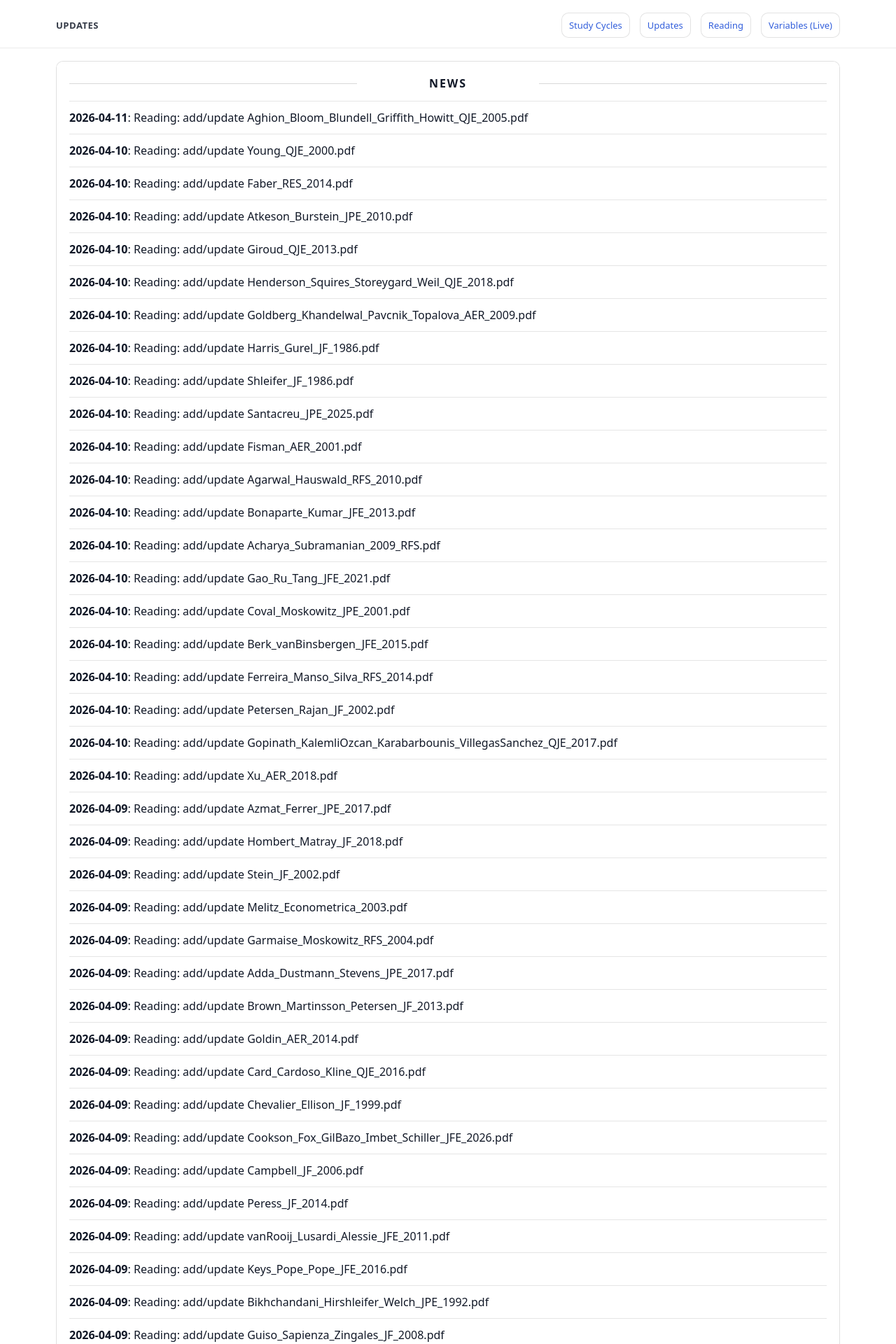
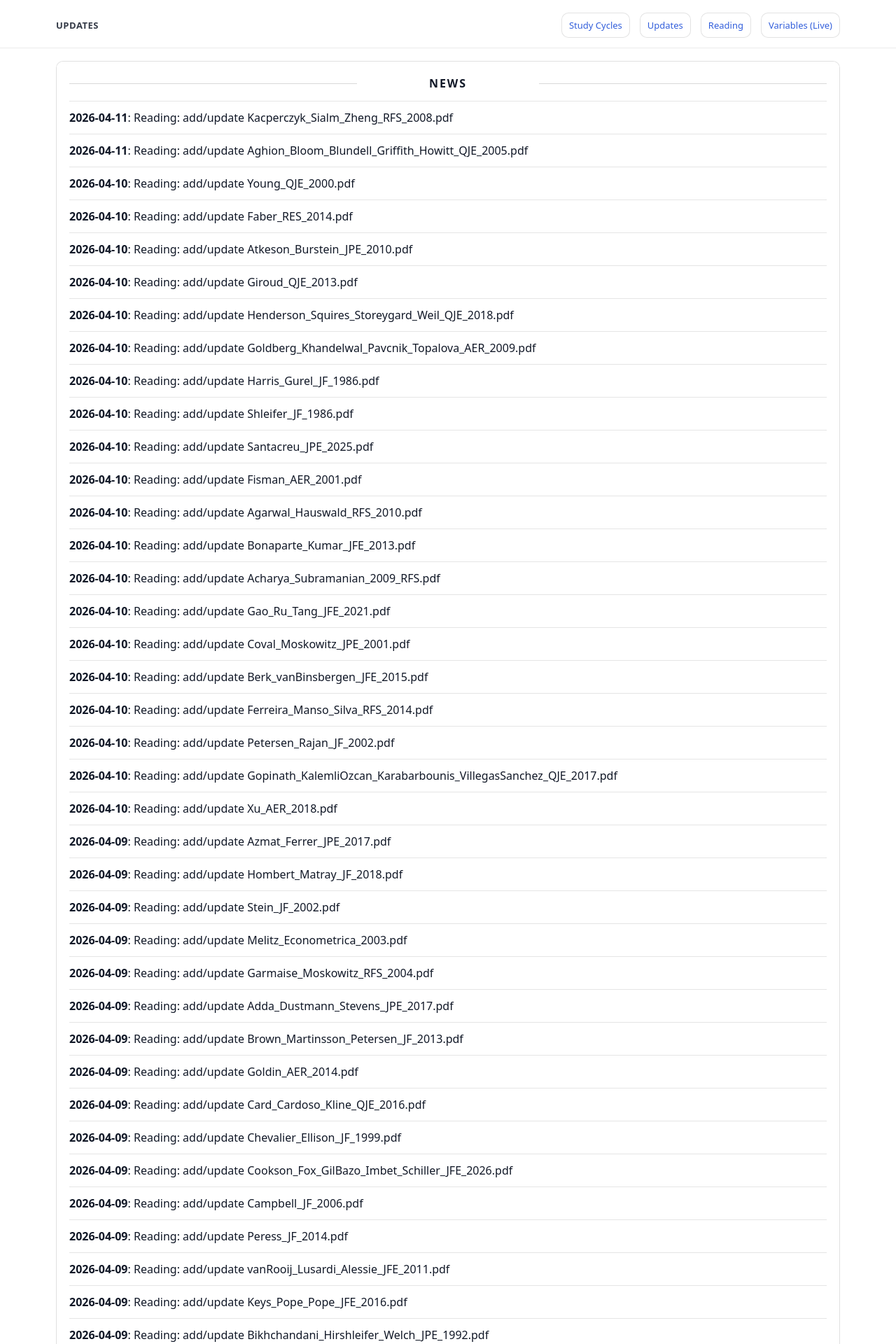
Before and after one commit to yaxinzn/study-archive, a Jekyll site: the page built from updates/index.md, in a window 1280 px wide. Shown: the top 1920 px of the page at 70% size. Built offline with Jekyll 4.4.1, drawn with Linux system fonts in a browser that asks for light colours; some of the changed text lies outside the part shown.

Commit message:
chore: update NEWS feed

```diff
--- a/_data/news.yml
+++ b/_data/news.yml
@@ -1,4 +1,7 @@
 # Auto-generated update history (sorted newest -> oldest). Do not edit manually.
+- ts: "1775856440"
+  date: "2026-04-11"
+  title: "Reading: add/update Kacperczyk_Sialm_Zheng_RFS_2008.pdf"
 - ts: "1775855347"
   date: "2026-04-11"
   title: "Reading: add/update Aghion_Bloom_Blundell_Griffith_Howitt_QJE_2005.pdf"
```
